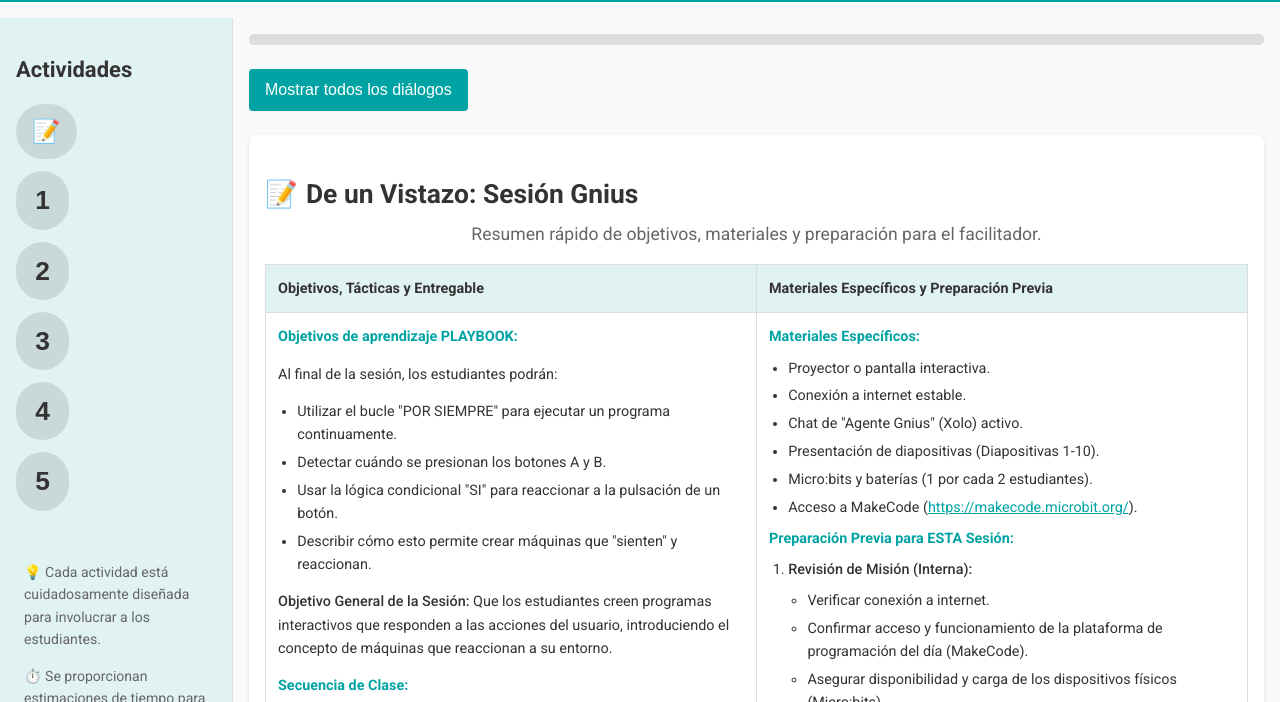
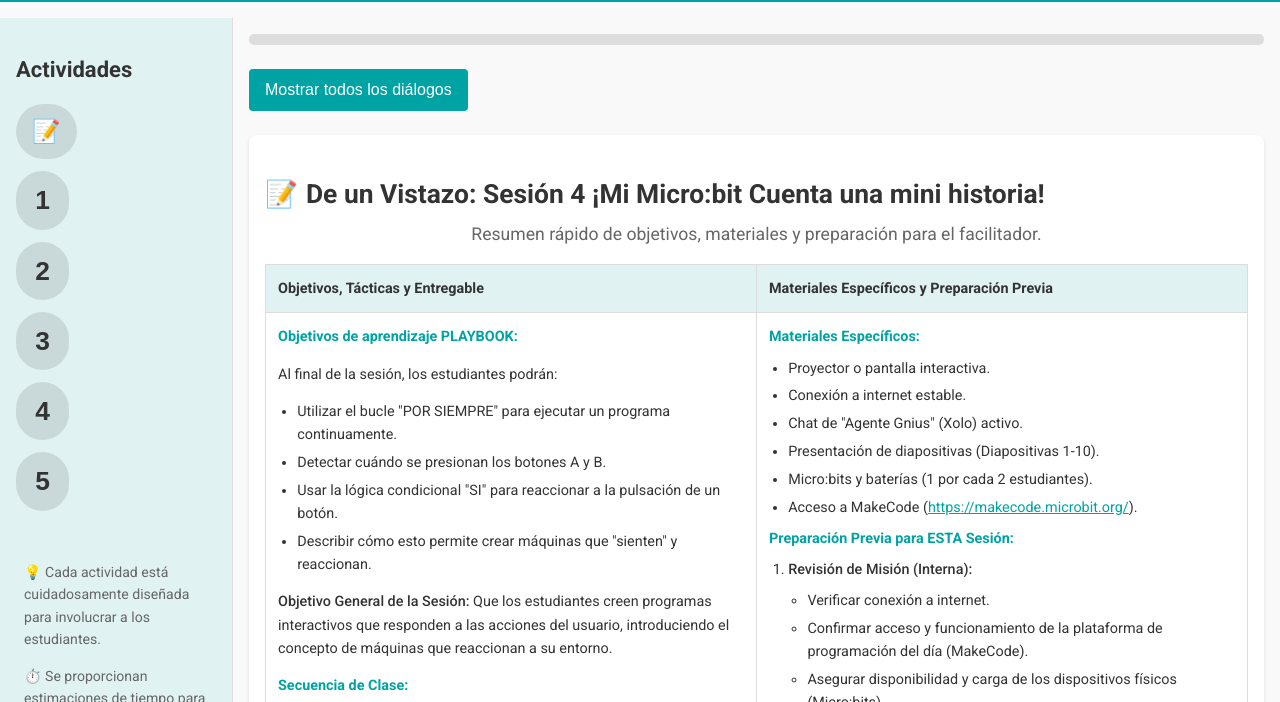
Before and after one commit to Gnius-Club/AIF_P3_MT04, a plain HTML site: page index.html in a window 1280 px wide. Shown: the part 89-791 px from the top of the page. Drawn offline with Linux system fonts and the light colour scheme.

Commit message:
Update index.html

```diff
--- a/index.html
+++ b/index.html
@@ -55,7 +55,7 @@
             <button id="toggle-dialogues">Mostrar todos los diálogos</button>
 
             <div class="activity-card" id="activity-0">
-                <h2><span class="book-icon">📝</span> De un Vistazo: Sesión Gnius</h2>
+                <h2><span class="book-icon">📝</span> De un Vistazo: Sesión 4  ¡Mi Micro:bit Cuenta una mini historia! </h2>
                 <p class="overview-subtitle">Resumen rápido de objetivos, materiales y preparación para el facilitador.</p>
                 <div class="overview-table-container">
                     <table>
```
